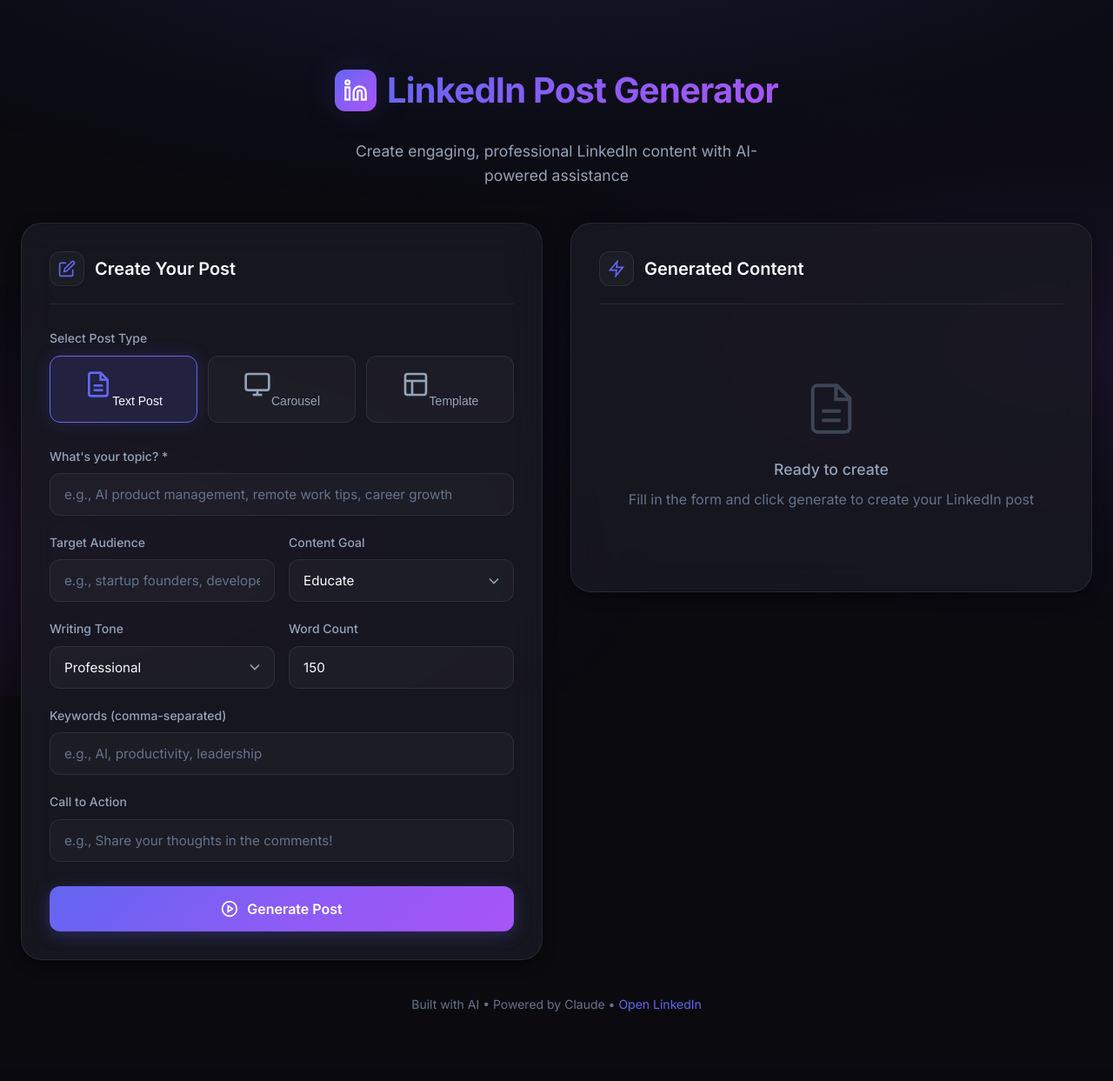
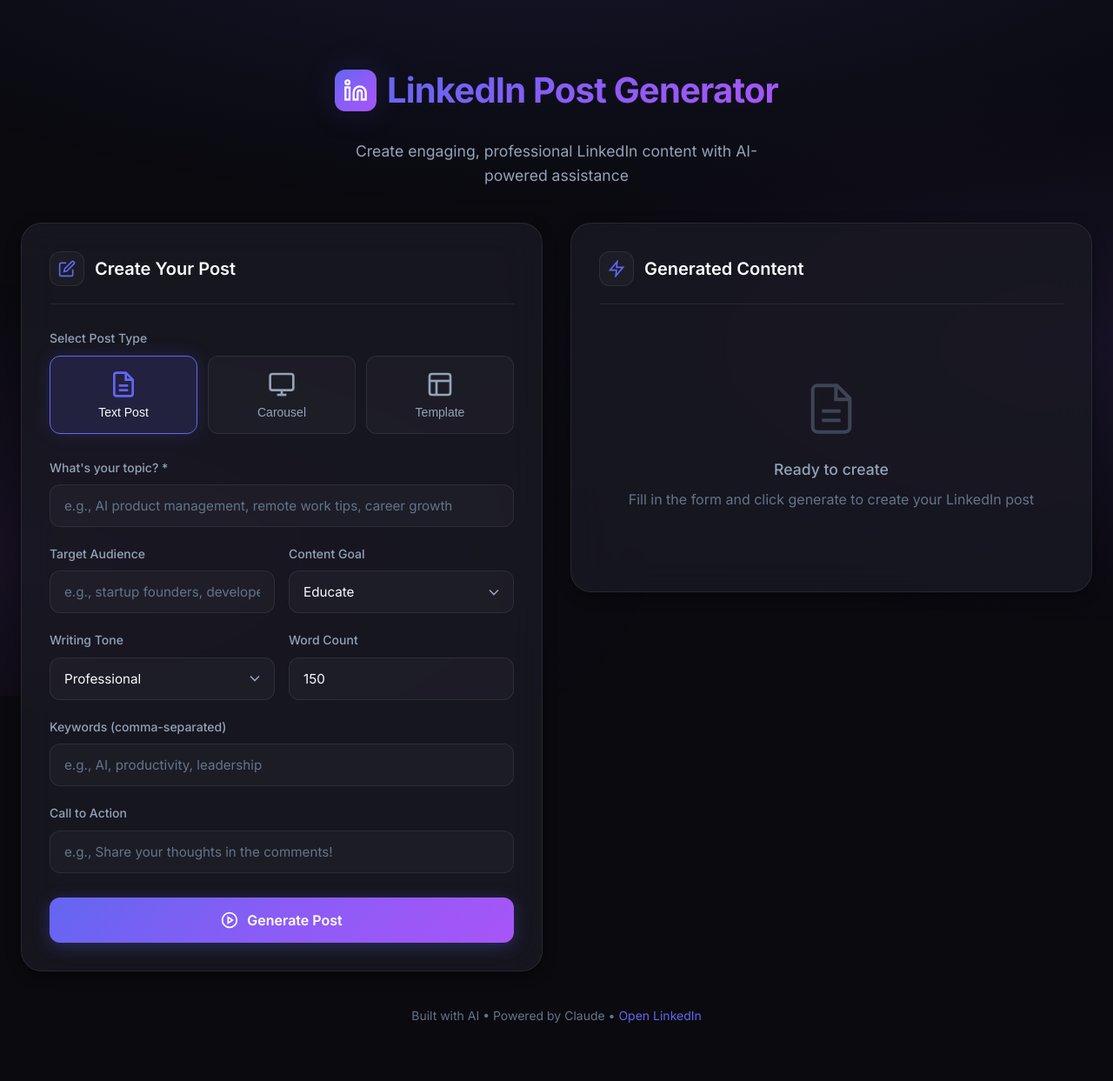
Before and after one commit to LEKKALAGANESH/LinkedIn_Post_Generator, a Flask app: page / in a window 1280 px wide. Shown: the whole page at 87% size. Before the commit the page ends 1163 px from the top, so only its background shows below. Run offline with Flask 3, Linux system fonts and the light colour scheme.

Commit message:
LinkedIn Post Generator website

```diff
--- a/api/index.py
+++ b/api/index.py
@@ -343,13 +343,13 @@ HTML_TEMPLATE = '''<!DOCTYPE html>
         .card-header{display:flex;align-items:center;gap:12px;margin-bottom:28px;padding-bottom:20px;border-bottom:1px solid var(--border-color)}
         .card-icon{width:40px;height:40px;background:var(--bg-glass);border:1px solid var(--border-color);border-radius:var(--radius-md);display:flex;align-items:center;justify-content:center;color:var(--accent-primary)}
         .card-title{font-size:1.25rem;font-weight:600}
-        .post-type-selector{display:grid;grid-template-columns:repeat(3,1fr);gap:12px;margin-bottom:28px}
+        .post-type-selector{display:grid;grid-template-columns:repeat(3,1fr);gap:12px;margin-bottom:28px;tex-align:center;}
         .post-type-btn{background:var(--bg-glass);border:1px solid var(--border-color);border-radius:var(--radius-md);padding:16px 12px;cursor:pointer;transition:all var(--transition-normal);text-align:center}
         .post-type-btn:hover{background:rgba(99,102,241,0.1);border-color:rgba(99,102,241,0.3)}
         .post-type-btn.active{background:rgba(99,102,241,0.15);border-color:var(--accent-primary);box-shadow:0 0 20px rgba(99,102,241,0.2)}
-        .post-type-btn .icon{width:32px;height:32px;margin:0 auto 8px;color:var(--text-secondary);transition:color var(--transition-fast)}
+        .post-type-btn .icon{width:32px;height:32px;margin:0 auto 8px;display:block;color:var(--text-secondary);transition:color var(--transition-fast)}
         .post-type-btn.active .icon,.post-type-btn:hover .icon{color:var(--accent-primary)}
-        .post-type-btn .label{font-size:0.875rem;font-weight:500;color:var(--text-secondary);transition:color var(--transition-fast)}
+        .post-type-btn .label{display:block;font-size:0.875rem;font-weight:500;color:var(--text-secondary);transition:color var(--transition-fast)}
         .post-type-btn.active .label,.post-type-btn:hover .label{color:var(--text-primary)}
         .form-group{margin-bottom:20px}
         .form-row{display:grid;grid-template-columns:1fr 1fr;gap:16px}
--- a/templates/index.html
+++ b/templates/index.html
@@ -211,6 +211,7 @@
             width: 32px;
             height: 32px;
             margin: 0 auto 8px;
+            display: block;
             color: var(--text-secondary);
             transition: color var(--transition-fast);
         }
@@ -221,6 +222,7 @@
         }
 
         .post-type-btn .label {
+            display: block;
             font-size: 0.875rem;
             font-weight: 500;
             color: var(--text-secondary);
```
